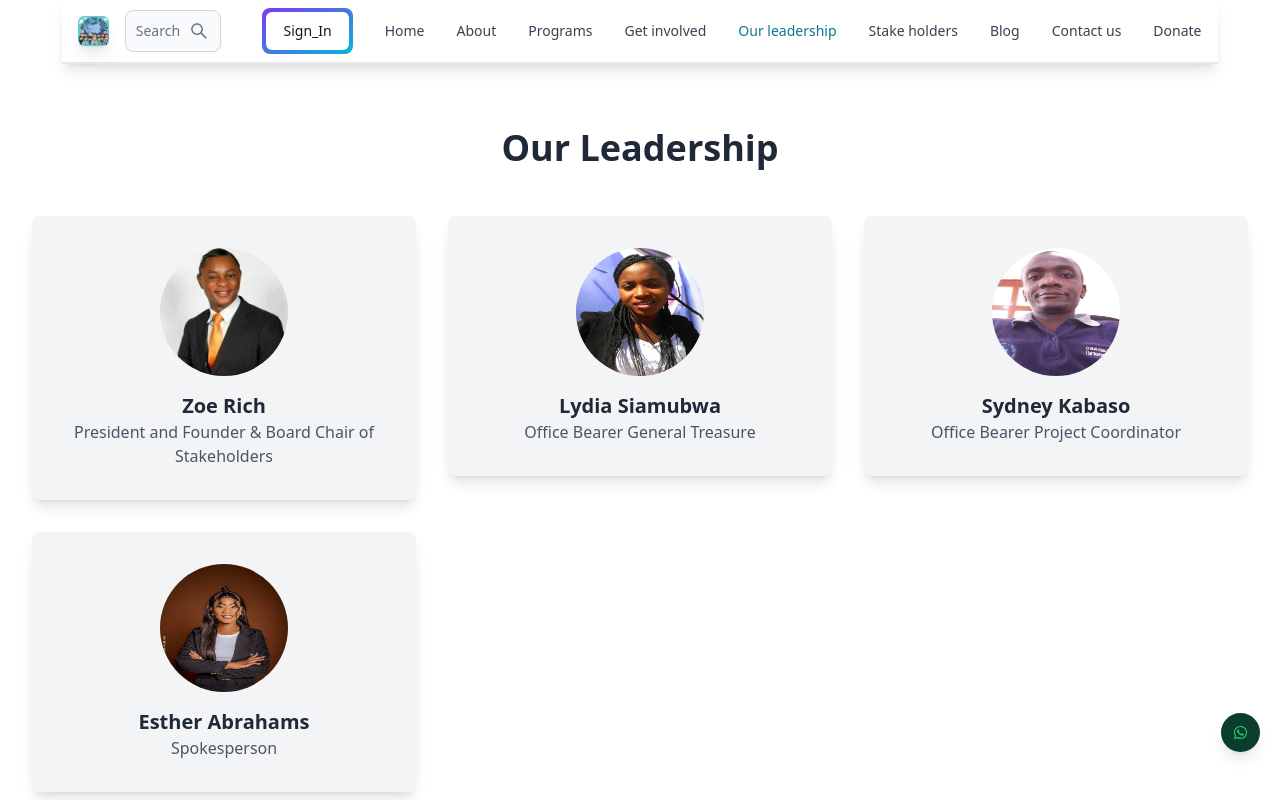
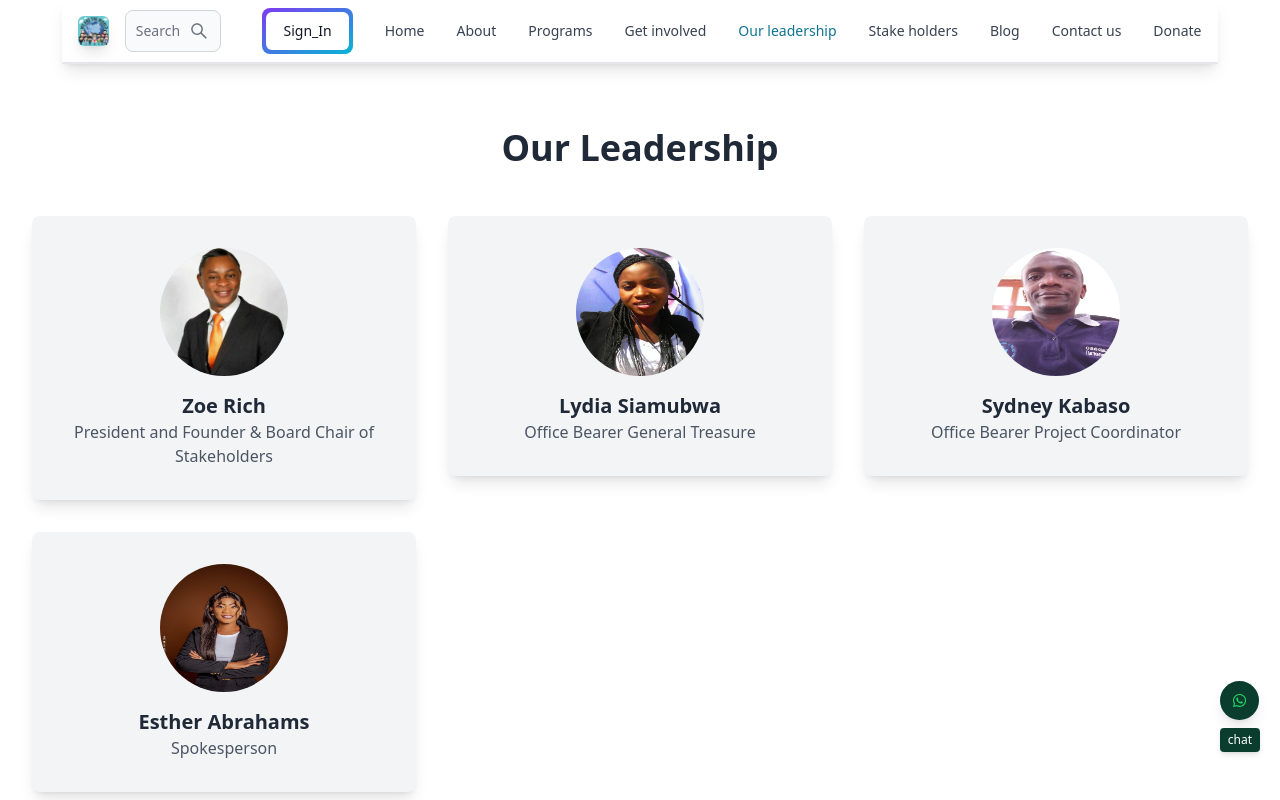
Before and after one commit to Estarab/mern-blog, a React (Vite) app in the folder client/: page /our-leadership in a window 1280 px wide. Shown: the top 800 px of the page. Built offline with nearby package versions, Linux system fonts and the light colour scheme; no server answers.

Commit message:
whatsapp pop

```diff
--- a/client/src/components/WhatsAppIcon.jsx
+++ b/client/src/components/WhatsAppIcon.jsx
@@ -16,9 +16,9 @@ const WhatsAppIcon = () => {
       <div className="bg-[#0A3D2D] shadow-lg rounded-full p-3 transition-transform duration-200 hover:scale-110 animate-blink">
         <FaWhatsapp size={15} color="#25D366" />
       </div>
-      {/* <span className="mt-2 text-xs text-white text-center bg-[#0A3D2D] rounded px-2 py-1 shadow-md">
-        lets chat
-      </span> */}
+      <span className="mt-2 text-xs text-white text-center bg-[#0A3D2D] rounded px-2 py-1 shadow-md">
+        chat
+      </span>
     </div>
   );
 };
--- a/client/src/components/WhatsAppPopup.jsx
+++ b/client/src/components/WhatsAppPopup.jsx
@@ -11,10 +11,10 @@ const WhatsAppPopup = () => {
       setShowPopup(true);
       const interval = setInterval(() => {
         setShowPopup(true);
-      }, 120000); // 2 minutes in milliseconds
+      }, 300000); // 5 minutes in milliseconds
 
       return () => clearInterval(interval);
-    }, 15000); // 5 seconds in milliseconds
+    }, 30000); // 30 seconds in milliseconds
 
     return () => clearTimeout(timer);
   }, []);
@@ -30,7 +30,8 @@ const WhatsAppPopup = () => {
   if (!showPopup) return null;
 
   return (
-    <div className="fixed bottom-10 right-5 z-50 w-64 bg-[#0A3D2D] text-white rounded-lg shadow-lg p-4 transition-transform transform animate-slide-in">
+    // <div className="fixed bottom-10 right-5 z-50 w-64 bg-[#0A3D2D] text-white rounded-lg shadow-lg p-4 transition-transform transform animate-slide-in">
+    <div className="fixed top-1/2 right-5 transform -translate-y-1/2 z-50 w-64 bg-[#0A3D2D] text-white rounded-lg shadow-lg p-4 transition-transform transform animate-slide-in">
       <div className="flex items-center justify-between">
         <div className="flex items-center">
           <FaWhatsapp size={24} color="#25D366" className="mr-2" />
```
